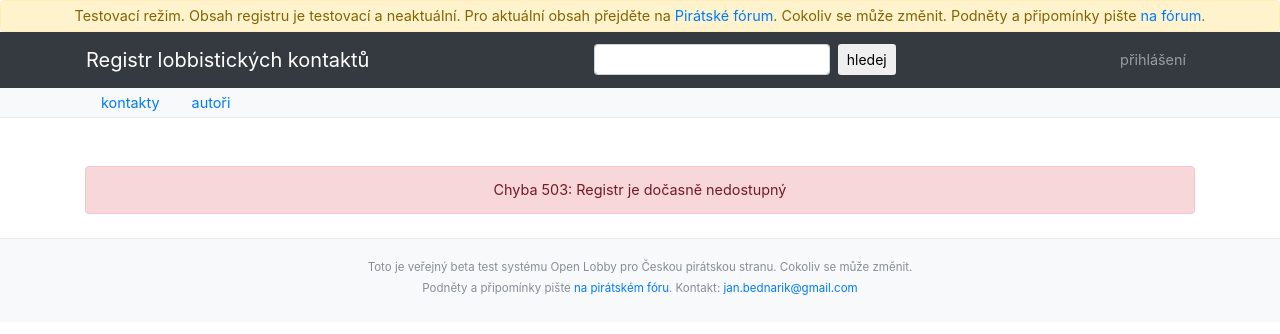
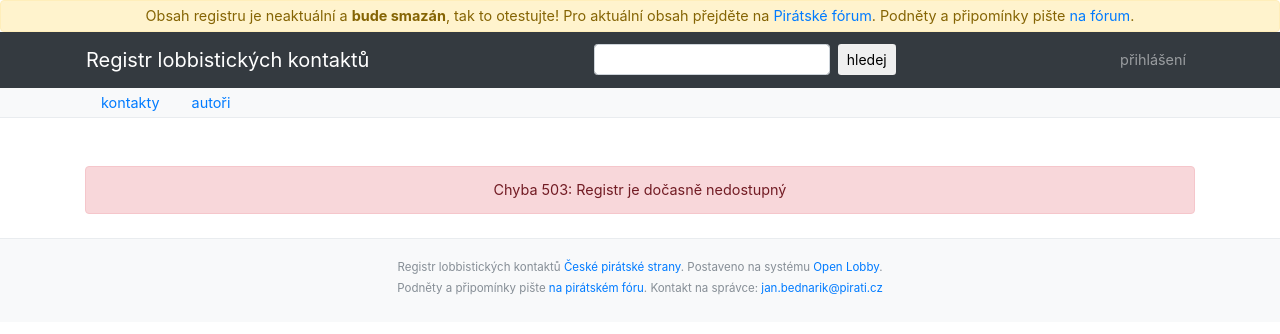
Before and after one commit to openlobby/openlobby-app, a Django app: template olapp/core/templates/503.html in a window 1280 px wide. Shown: the top 334 px of the page. Run offline with Django 3.2, Linux system fonts and the light colour scheme; the template is opened without the code that fills it, so the values that code supplies are empty; some libraries are stand-ins or nearby versions.

Commit message:
Update texts

```diff
--- a/olapp/core/templates/core/report_snippet.html
+++ b/olapp/core/templates/core/report_snippet.html
@@ -56,7 +56,7 @@
 
     <div class="mt-auto py-1 small text-muted">
       {% if not is_revision and report.author.id == viewer.id %}
-        <div class="mt-1"><a href="{% url 'edit-report' id=report.id %}">upravit</a></div>
+        <div class="mt-1"><a {% if report.author.id == viewer.id %}class="text-info"{% endif %} href="{% url 'edit-report' id=report.id %}">upravit</a></div>
       {% endif %}
 
       {% if report.edited != report.published %}
--- a/olapp/core/templates/core/skeleton.html
+++ b/olapp/core/templates/core/skeleton.html
@@ -22,9 +22,9 @@
   <body style="font-size: 90%">
 
     <div class="alert alert-warning text-center my-0 py-1">
-      Testovací režim. Obsah registru je testovací a neaktuální. Pro aktuální obsah přejděte na
+      Obsah registru je neaktuální a <b>bude smazán</b>, tak to otestujte! Pro aktuální obsah přejděte na
       <a href="https://forum.pirati.cz/vstupy-a-vystupy-f570/evidence-lobbistickych-kontaktu-t13315.html">Pirátské fórum</a>.
-      Cokoliv se může změnit. Podněty a připomínky pište <a href="https://forum.pirati.cz/administrativa-f498/plnohodnotna-evidence-lobbistickych-kontaktu-t37613.html">na fórum</a>.
+      Podněty a připomínky pište <a href="https://forum.pirati.cz/viewtopic.php?p=586837#p586837">na fórum</a>.
     </div>
 
     <nav class="navbar navbar-dark navbar-expand-lg bg-dark mb-0"> {# mb-4 až tu nebude alert #}
@@ -76,8 +76,8 @@
 
     <div class="container-fluid pt-3 pb-2 border border-left-0 border-right-0 border-bottom-0 bg-light">
       <p class="text-muted text-center"><small>
-        Toto je veřejný beta test systému Open Lobby pro Českou pirátskou stranu. Cokoliv se může změnit.<br>
-        Podněty a připomínky pište <a href="https://forum.pirati.cz/administrativa-f498/plnohodnotna-evidence-lobbistickych-kontaktu-t37613.html">na pirátském fóru</a>. Kontakt: <a href="mailto:jan.bednarik@gmail.com">jan.bednarik@gmail.com</a>
+        Registr lobbistických kontaktů <a href="https://pirati.cz">České pirátské strany</a>. Postaveno na systému <a href="https://github.com/openlobby">Open Lobby</a>.<br>
+        Podněty a připomínky pište <a href="https://forum.pirati.cz/viewtopic.php?p=586837#p586837">na pirátském fóru</a>. Kontakt na správce: <a href="mailto:jan.bednarik@pirati.cz">jan.bednarik@pirati.cz</a>
       </small></p>
     </div>
 
```
